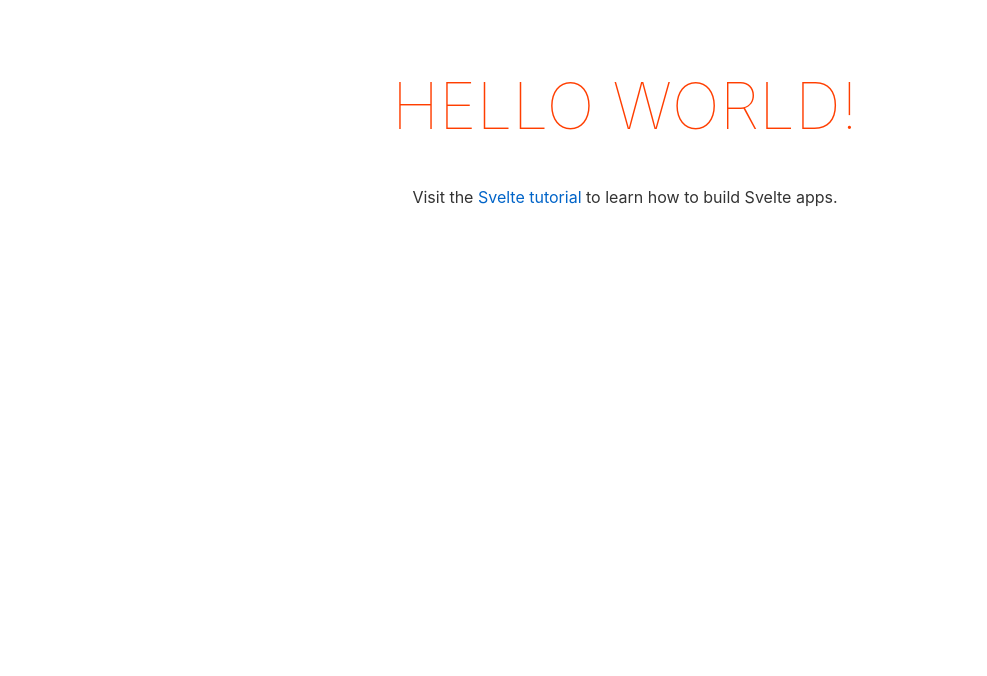
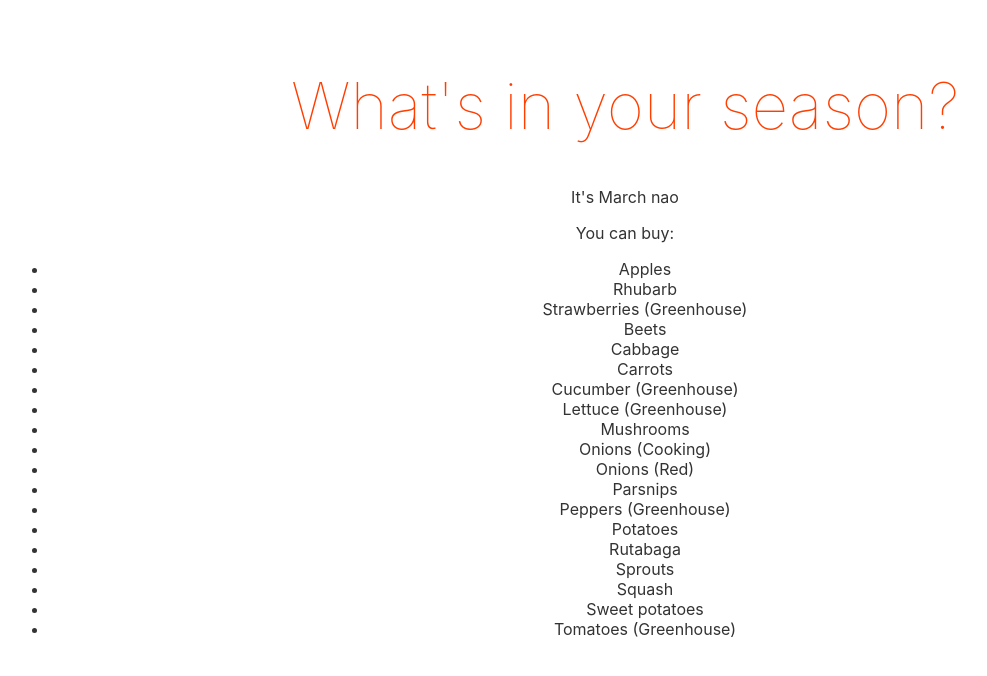
Before and after one commit to andreidobrinski/produce-in-season, a Svelte app: page / in a window 1280 px wide. Shown: the top 676 px of the page, without its empty margins (15-1002 px from the left). Built offline with nearby package versions, Linux system fonts and the light colour scheme.

Commit message:
add produce list for month

```diff
--- a/src/App.svelte
+++ b/src/App.svelte
@@ -1,10 +1,24 @@
 <script>
-	export let name;
+  import * as data from "../ontarioData.json";
+  import { getMonth } from "./helper";
+  const monthNumber = new Date().getMonth();
+  const month = getMonth(monthNumber);
+  const produce = data.default
+    .filter((item) => item.months.includes(monthNumber))
+    .map((item) => item.produce);
 </script>
 
 <main>
-	<h1>Hello {name}!</h1>
-	<p>Visit the <a href="https://svelte.dev/tutorial">Svelte tutorial</a> to learn how to build Svelte apps.</p>
+  <h1>What's in your season?</h1>
+  <p>It's {month} nao</p>
+  <p>You can buy:</p>
+  <ul>
+    {#each produce as item}
+      <li>
+        {item}
+      </li>
+    {/each}
+  </ul>
 </main>
 
 <style>
@@ -17,7 +31,6 @@
 
   h1 {
     color: #ff3e00;
-		text-transform: uppercase;
     font-size: 4em;
     font-weight: 100;
   }
--- /dev/null
+++ b/src/helper.js
@@ -0,0 +1,18 @@
+const monthMap = {
+  0: 'January',
+  1: 'February',
+  2: 'March',
+  3: 'April',
+  4: 'May',
+  5: 'June',
+  6: 'July',
+  7: 'August',
+  8: 'September',
+  9: 'October',
+  10: 'November',
+  11: 'December',
+};
+
+export function getMonth(number) {
+  return monthMap[number];
+};
--- a/src/main.js
+++ b/src/main.js
@@ -2,9 +2,6 @@ import App from './App.svelte';
 
 const app = new App({
 	target: document.body,
-	props: {
-		name: 'world'
-	}
 });
 
 export default app;
```
Lines whose indentation alone changed are shown as unchanged.
